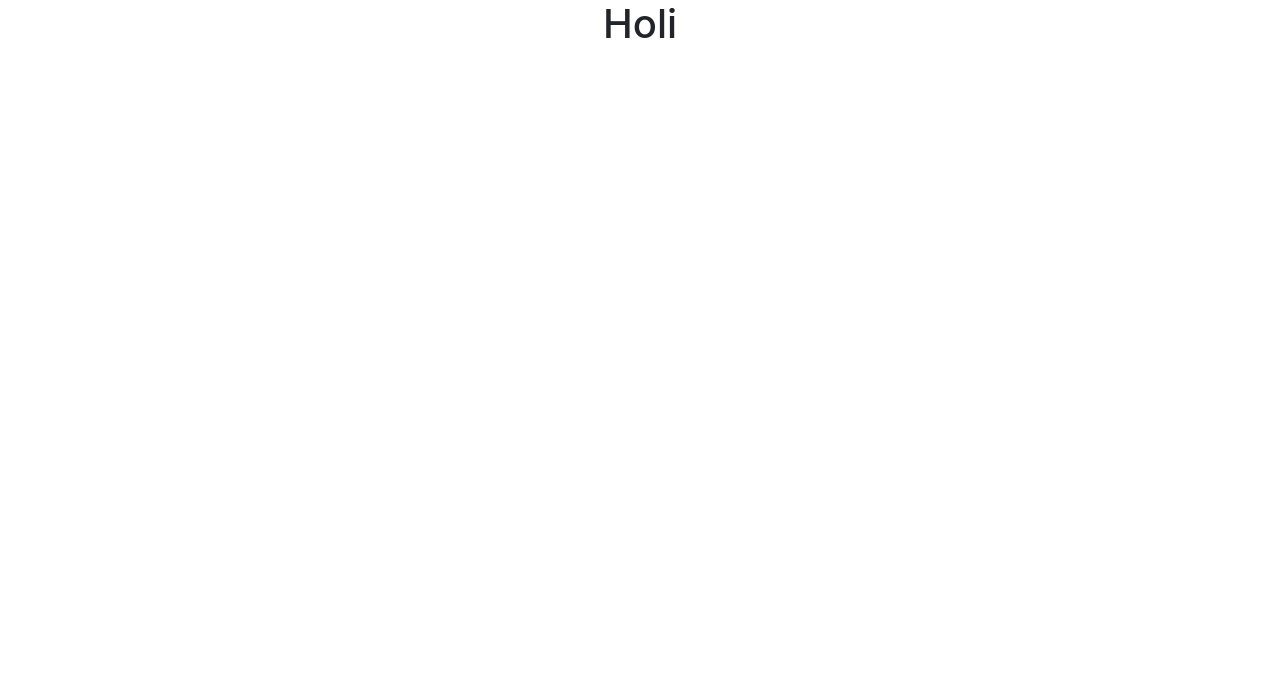
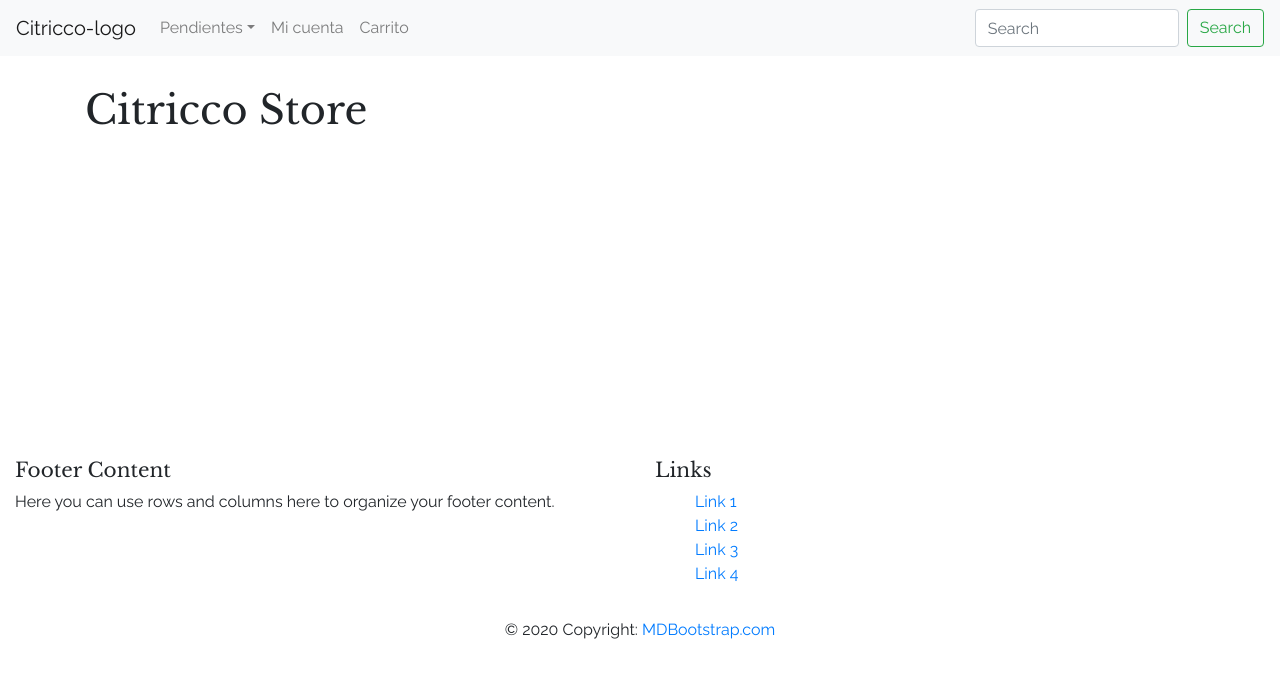
Before and after one commit to GabiCase/citricco, a React (Create React App) app in the folder citricco_app/client/: page / in a window 1280 px wide. Shown: the top 678 px of the page. Built offline with nearby package versions, Linux system fonts and the light colour scheme.

Commit message:
Add files via upload

```diff
--- a/citricco_app/client/src/components/App.css
+++ b/citricco_app/client/src/components/App.css
@@ -1,38 +1,9 @@
-.App {
-  text-align: center;
+@import url('https://fonts.googleapis.com/css2?family=Libre+Baskerville:ital,wght@0,400;0,700;1,400&family=Raleway:ital,wght@0,100;0,200;0,300;0,400;0,500;0,600;0,700;0,800;0,900;1,100;1,200;1,300;1,400;1,500;1,600;1,700;1,800;1,900&display=swap');
+
+body {
+    font-family: 'Raleway', sans-serif;
 }
 
-.App-logo {
-  height: 40vmin;
-  pointer-events: none;
+h1, h2, h3, h4, h5, h6 {
+    font-family: 'Libre Baskerville', serif;
 }
-
-@media (prefers-reduced-motion: no-preference) {
-  .App-logo {
-    animation: App-logo-spin infinite 20s linear;
-  }
-}
-
-.App-header {
-  background-color: #282c34;
-  min-height: 100vh;
-  display: flex;
-  flex-direction: column;
-  align-items: center;
-  justify-content: center;
-  font-size: calc(10px + 2vmin);
-  color: white;
-}
-
-.App-link {
-  color: #61dafb;
-}
-
-@keyframes App-logo-spin {
-  from {
-    transform: rotate(0deg);
-  }
-  to {
-    transform: rotate(360deg);
-  }
-}
--- a/citricco_app/client/src/components/App.js
+++ b/citricco_app/client/src/components/App.js
@@ -1,11 +1,26 @@
 import React from "react";
+import { Switch, Route } from 'react-router-dom'
 import "./App.css";
+
+
+import Navigation from './layout/navbar/Navbar'
+import Footer from './layout/footer/Footer'
+import ProductsList from './pages/productList/ProductList'
+import Index from './pages/index/Index'
+
 
 function App() {
   return (
-    <div className="App">
-      <h1>Holi</h1>
-    </div>
+    <>
+      <Navigation />
+      <Switch>
+        <Route path="/" exact render={() => <Index />} />
+        <Route path="/products/all" render={() => <ProductsList />} />
+      </Switch>
+
+
+      <Footer />
+    </>
   );
 }
 
--- /dev/null
+++ b/citricco_app/client/src/components/layout/footer/Footer.css
@@ -0,0 +1,4 @@
+footer {
+    width: 100%;
+
+}
--- /dev/null
+++ b/citricco_app/client/src/components/layout/footer/Footer.js
@@ -0,0 +1,44 @@
+import React from "react";
+import './Footer.css'
+
+import { MDBCol, MDBContainer, MDBRow, MDBFooter } from "mdbreact";
+
+export default () => {
+    return (
+        <MDBFooter color="blue" className="font-small pt-4 mt-4">
+            <MDBContainer fluid className="text-center text-md-left">
+                <MDBRow>
+                    <MDBCol md="6">
+                        <h5 className="title">Footer Content</h5>
+                        <p>
+                            Here you can use rows and columns here to organize your footer
+                            content.
+            </p>
+                    </MDBCol>
+                    <MDBCol md="6">
+                        <h5 className="title">Links</h5>
+                        <ul>
+                            <li className="list-unstyled">
+                                <a href="#!">Link 1</a>
+                            </li>
+                            <li className="list-unstyled">
+                                <a href="#!">Link 2</a>
+                            </li>
+                            <li className="list-unstyled">
+                                <a href="#!">Link 3</a>
+                            </li>
+                            <li className="list-unstyled">
+                                <a href="#!">Link 4</a>
+                            </li>
+                        </ul>
+                    </MDBCol>
+                </MDBRow>
+            </MDBContainer>
+            <div className="footer-copyright text-center py-3">
+                <MDBContainer fluid>
+                    &copy; {new Date().getFullYear()} Copyright: <a href="https://www.mdbootstrap.com"> MDBootstrap.com </a>
+                </MDBContainer>
+            </div>
+        </MDBFooter>
+    );
+}
--- /dev/null
+++ b/citricco_app/client/src/components/layout/navbar/Navbar.js
@@ -0,0 +1,37 @@
+import React from 'react'
+import { Link } from 'react-router-dom'
+
+import { Navbar, Nav, Form, FormControl, NavDropdown, Button } from 'react-bootstrap'
+
+export default () => {
+
+    return (
+
+        <>
+            <Navbar bg="light" expand="lg">
+                <Link to="/">
+                    <Navbar.Brand>Citricco-logo</Navbar.Brand>
+                </Link>
+                <Navbar.Toggle aria-controls="basic-navbar-nav" />
+                <Navbar.Collapse id="basic-navbar-nav">
+                    <Nav className="mr-auto">
+                        <NavDropdown title="Pendientes" id="basic-nav-dropdown">
+                            <Link className="dropdown-item" to="/">Aros</Link>
+                            <Link className="dropdown-item" to="/">Colgantes</Link>
+                            <NavDropdown.Divider />
+                            <Link className="dropdown-item" to="/products/all">Ver todo</Link>
+                        </NavDropdown>
+                        <Link className="nav-link" to="/">Mi cuenta</Link>
+                        <Link className="nav-link" to="/">Carrito</Link>
+
+                    </Nav>
+                    <Form inline>
+                        <FormControl type="text" placeholder="Search" className="mr-sm-2" />
+                        <Button variant="outline-success">Search</Button>
+                    </Form>
+                </Navbar.Collapse>
+            </Navbar>
+        </>
+
+    )
+}
--- /dev/null
+++ b/citricco_app/client/src/components/pages/index/Index.js
@@ -0,0 +1,11 @@
+import React from 'react'
+
+import Container from 'react-bootstrap/Container'
+
+import { Link } from 'react-router-dom'
+
+export default () => {
+    return (
+        <Container><h1>Citricco Store</h1></Container>
+    )
+}
--- /dev/null
+++ b/citricco_app/client/src/components/pages/productList/ProductCard.css
@@ -0,0 +1,3 @@
+.card {
+    margin-bottom: 20px;;
+}
--- /dev/null
+++ b/citricco_app/client/src/components/pages/productList/ProductCard.js
@@ -0,0 +1,23 @@
+import React from 'react'
+import { Link } from 'react-router-dom'
+
+import './ProductCard.css'
+
+
+import { Card, Button, Col } from 'react-bootstrap'
+
+export default ({ _id, name, image, price }) => {
+
+    return (
+        <Col sm={12} md={4} lg={3}>
+            <Card className="card" >
+                <Card.Img variant="top" src={image} />
+                <Card.Body>
+                    <Card.Title>{name}</Card.Title>
+                    <Card.Title>{price}</Card.Title>
+                    <Button variant="primary">Go somewhere</Button>
+                </Card.Body>
+            </Card>
+        </Col>
+    )
+}
--- /dev/null
+++ b/citricco_app/client/src/components/pages/productList/ProductList.css
@@ -0,0 +1,7 @@
+.container {
+    margin-bottom: 300px;
+}
+
+h1 {
+    margin: 30px 0;
+}
--- /dev/null
+++ b/citricco_app/client/src/components/pages/productList/ProductList.js
@@ -0,0 +1,47 @@
+import React, { Component } from 'react'
+
+import Container from 'react-bootstrap/Container'
+import Row from 'react-bootstrap/Row'
+import Col from 'react-bootstrap/Col'
+
+import './ProductList.css'
+
+import productsService from '../../../service/products.service'
+import ProductCard from './ProductCard'
+
+class ProductsList extends Component {
+    constructor() {
+        super()
+        this.state = {
+            products: []
+        }
+        this.productsService = new productsService()
+    }
+
+    componentDidMount = () => {
+        this.productsService
+            .getAllProducts()
+            .then(response => this.setState({ products: response.data }))
+            .catch(err => console.log('ERROR', err))
+    }
+
+    render() {
+        return (
+            <Container>
+                <main>
+                    <h1> All products</h1>
+                    <Row>
+                        {this.state.products.map(elm => <ProductCard key={elm._id} {...elm} />)}
+
+                    </Row>
+
+
+
+                </main>
+
+            </Container>
+        )
+    }
+}
+
+export default ProductsList
```
